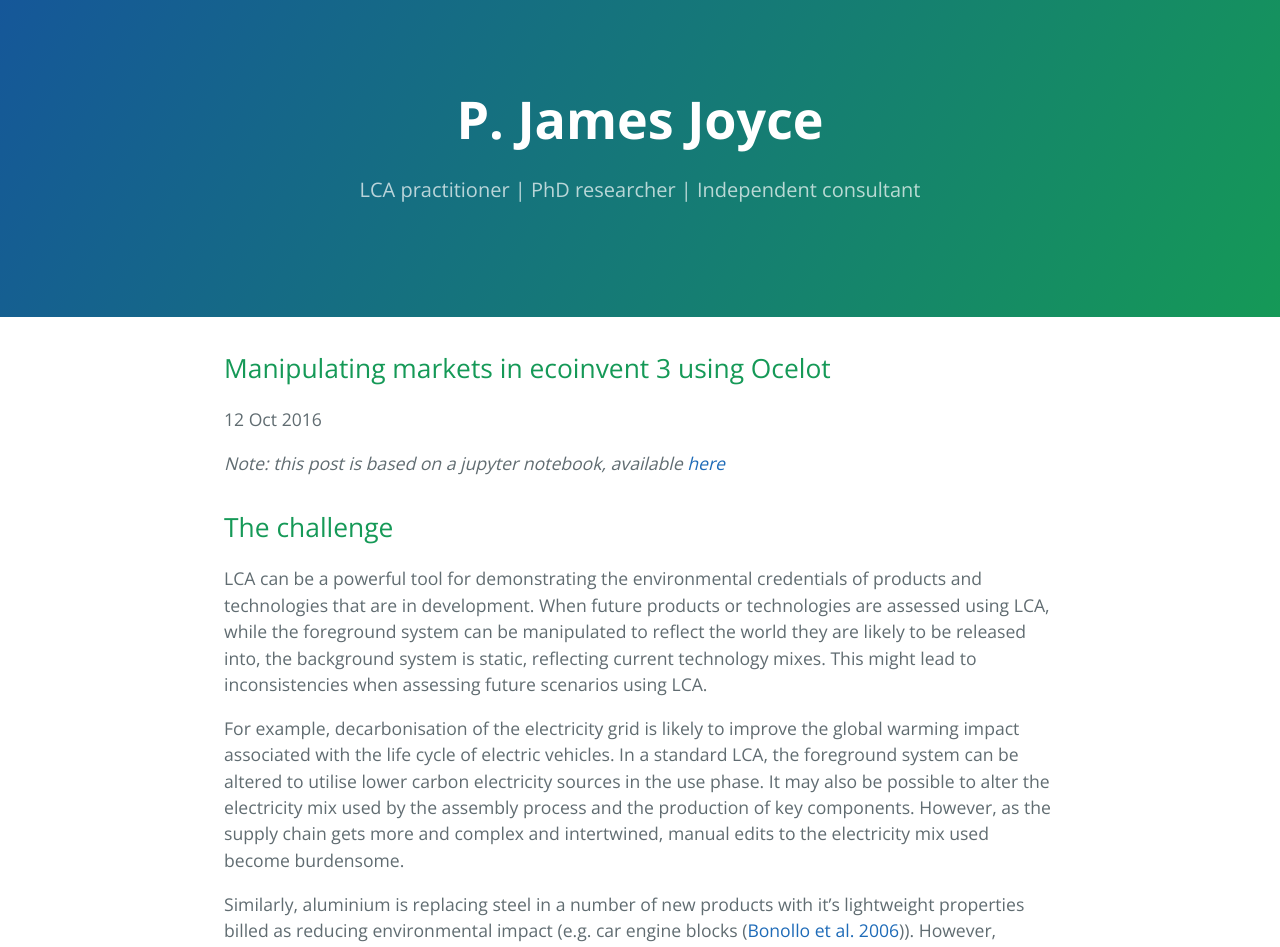
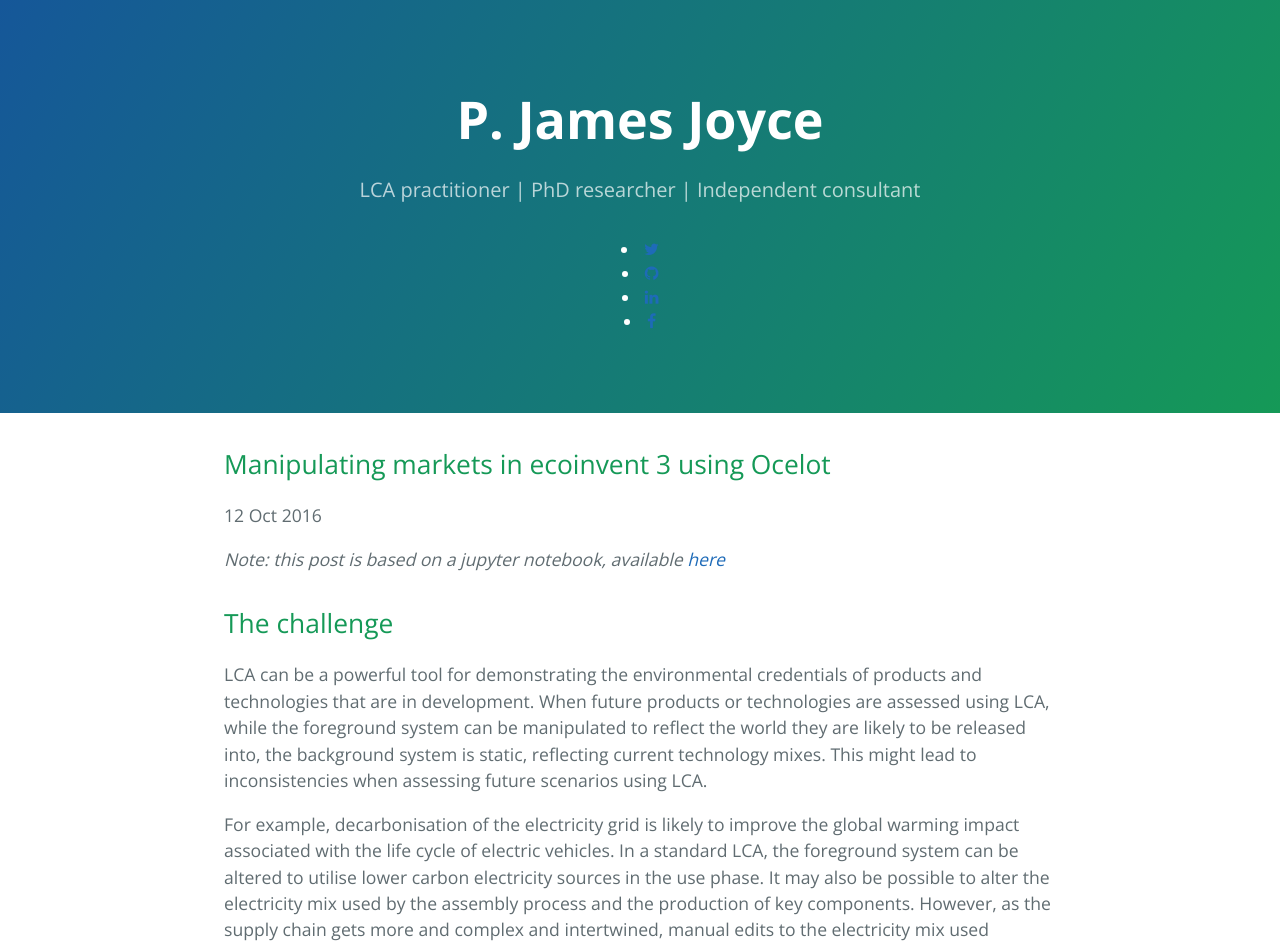
Before and after one commit to pjamesjoyce/pjamesjoyce.github.io, a Jekyll site: the page built from _posts/2016-10-12-ecoinvent3.md, in a window 1280 px wide. Shown: the top 947 px of the page. Built offline with Jekyll 4.4.1, drawn with Linux system fonts in a browser that asks for light colours; nearby versions of some CDN libraries.

Commit message:
social media

```diff
--- a/_config.yml
+++ b/_config.yml
@@ -20,8 +20,11 @@
   LCA practitioner | PhD researcher | Independent consultant
 baseurl: "" # the subpath of your site, e.g. /blog
 url: "http://pjamesjoyce.github.io" # the base hostname & protocol for your site
+
 twitter_username: KTH_James
 github_username:  pjamesjoyce
+linkedin_username:    pjamesjoyce
+facebook_username:    redmudproject
 
 # Build settings
 markdown: kramdown
--- a/_includes/head.html
+++ b/_includes/head.html
@@ -6,4 +6,5 @@
   <link rel="stylesheet" href="{{ site.baseurl }}/css/normalize.css">
   <link href='https://fonts.googleapis.com/css?family=Open+Sans:400,700' rel='stylesheet' type='text/css'>
   <link rel="stylesheet" href="{{ site.baseurl }}/css/cayman.css">
+  <link rel="stylesheet" href="//maxcdn.bootstrapcdn.com/font-awesome/4.3.0/css/font-awesome.min.css">
 </head>
--- a/_includes/page-header.html
+++ b/_includes/page-header.html
@@ -1,4 +1,27 @@
 <section class="page-header">
   <h1 class="project-name"><a class="white" href="{{site.url}}">{{ site.title }}</a></h1>
   <h2 class="project-tagline">{{ site.tagline }}</h2>
+
+
+  <li>
+    <a href="https://twitter.com/{{ site.twitter_username }}">
+      <i class="fa fa-twitter"></i>
+    </a>
+  </li>
+   <li>
+    <a href="https://github.com/{{ site.github_username }}">
+      <i class="fa fa-github"></i>
+    </a>
+  </li>
+  <li>
+    <a href="https://linkedin.com/in/{{ site.linkedin_username }}">
+      <i class="fa fa-linkedin"></i>
+    </a>
+  </li>
+  <li>
+    <a href="https://www.facebook.com/{{ site.facebook_username }}">
+      <i class="fa fa-facebook"></i>
+    </a>
+  </li>
+
 </section>
```
